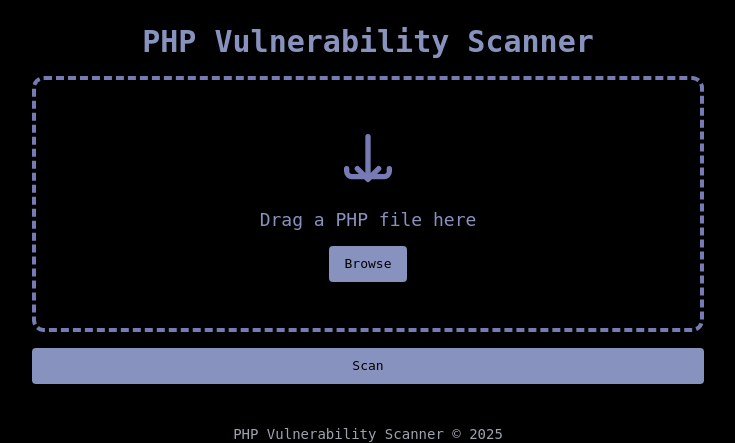
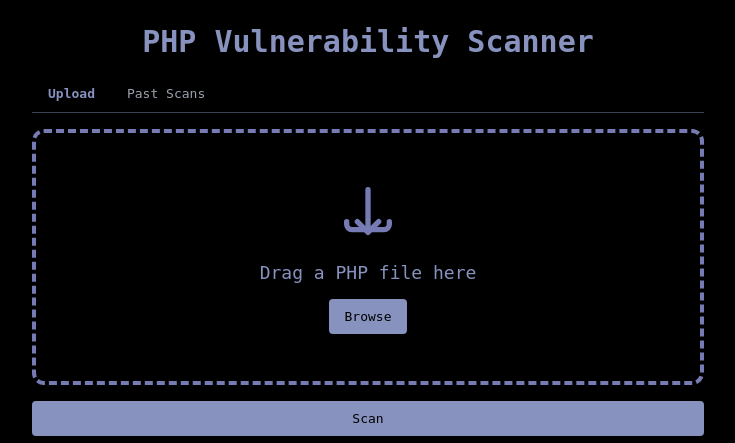
Before and after one commit to proknapz/threat-scope, a Flask app: page / in a window 1280 px wide. Shown: the top 443 px of the page, without its empty margins (272-1007 px from the left). Run offline with Flask 3, Linux system fonts and the light colour scheme; parts of the project's set-up code (start-up, migrations or seed data) failed here and were passed over; some libraries are stand-ins or nearby versions.

Commit message:
highlight active tab in nav bar

```diff
--- a/web/templates/index.html
+++ b/web/templates/index.html
@@ -45,11 +45,34 @@ input[type="file"] { display:none; }
 .reports { font-size:0.75rem; color:#aaa; display:none; margin-left:4ch; line-height:1rem; }
 .report { padding:0; }
 .cursor-pointer { cursor:pointer; }
+
+.tab-btn.active {
+  background-color: rgba(136,146,190,0.15);
+  border-radius: 0.25rem;
+}
+
 </style>
 </head>
 <body class="flex flex-col items-center justify-start min-h-screen p-6">
 
 <h1 class="text-3xl font-bold mb-4 text-[#8892BE] text-center">PHP Vulnerability Scanner</h1>
+<!-- NAVIGATION PANEL -->
+<div class="w-full max-w-2xl mb-4">
+  <div class="flex border-b border-gray-700">
+    <button class="tab-btn font-bold text-[#8892BE] px-4 py-2" data-tab="uploadTab">Upload</button>
+    <button class="tab-btn text-gray-400 px-4 py-2" data-tab="historyTab">Past Scans</button>
+
+  </div>
+
+
+  <div id="uploadTab" class="tab-content">
+
+  </div>
+  <div id="historyTab" class="tab-content hidden">
+
+    <p class="text-gray-400 mt-2">No past scans yet.</p>
+  </div>
+</div>
 
 <form id="uploadForm" method="post" enctype="multipart/form-data" class="w-full max-w-2xl">
   <label class="relative w-full h-64 border-4 border-dashed border-[#777BB3] rounded-xl flex items-center justify-center cursor-pointer hover:border-[#8892BE] hover:bg-[#0f0f10] hover-pulse">
@@ -102,6 +125,32 @@ function toggleDetails(lineSpan) {
     reportsSpan.style.display = reportsSpan.style.display === 'inline' ? 'none' : 'inline';
   }
 }
+
+const tabs = document.querySelectorAll('.tab-btn');
+const contents = document.querySelectorAll('.tab-content');
+
+tabs.forEach(tab => {
+  tab.addEventListener('click', () => {
+    // Remove active styles from all tabs
+    tabs.forEach(t => t.classList.remove('active', 'font-bold', 'text-[#8892BE]'));
+    tabs.forEach(t => t.classList.add('text-gray-400'));
+
+    // Hide all tab contents
+    contents.forEach(c => c.classList.add('hidden'));
+
+    // Show selected tab content
+    const target = document.getElementById(tab.dataset.tab);
+    target.classList.remove('hidden');
+
+    // Highlight active tab
+    tab.classList.add('active', 'font-bold', 'text-[#8892BE]');
+    tab.classList.remove('text-gray-400');
+  });
+});
+
+
+tabs.forEach(tab => tab.classList.remove('active'));
+tab.classList.add('active');
 </script>
 
 </body>
```
